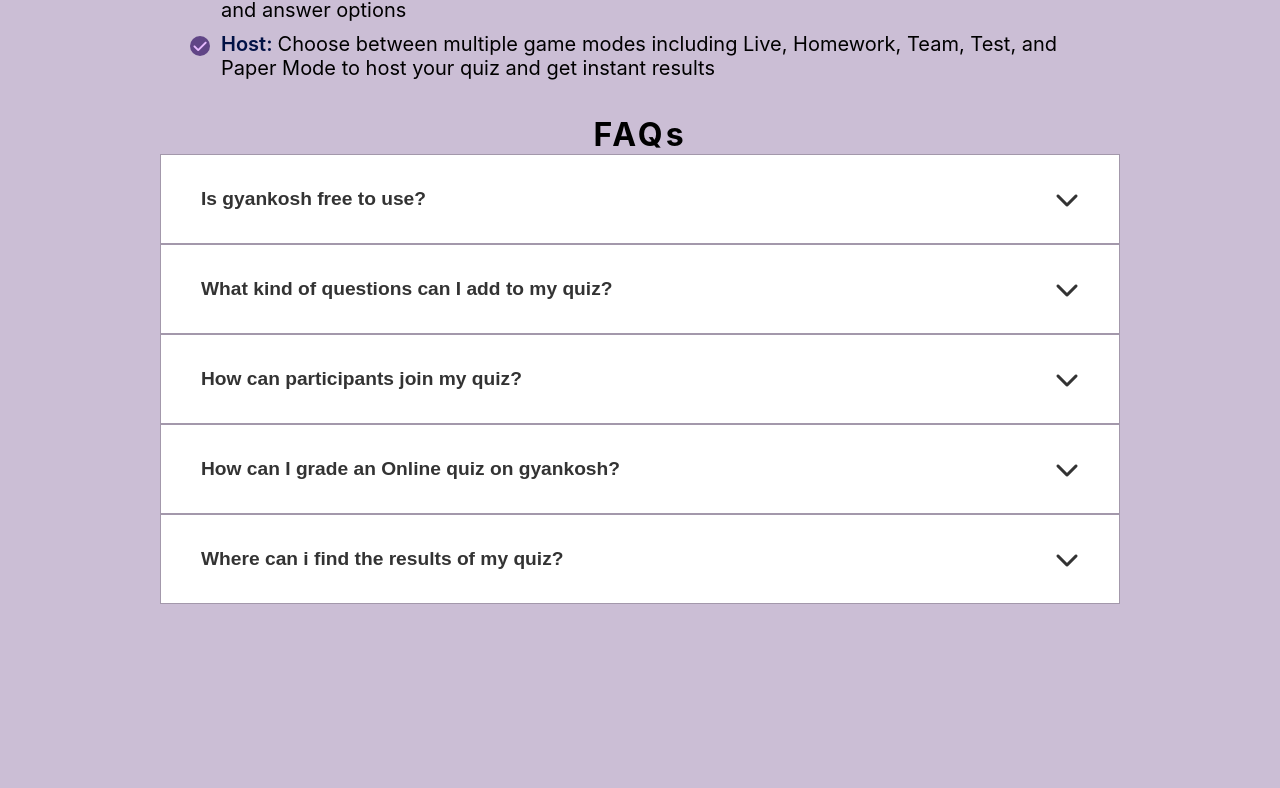
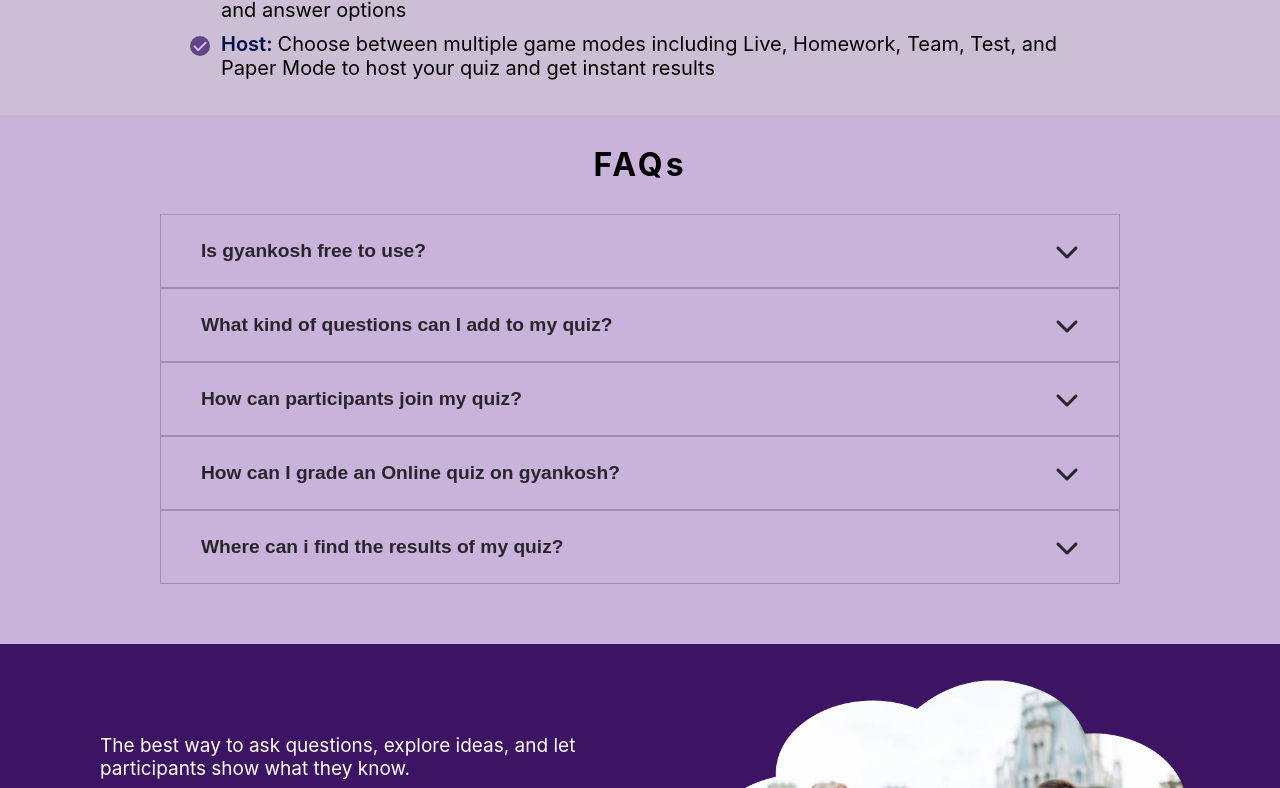
Before and after one commit to payalbhattamisra/Online_quiz, a React (Create React App) app in the folder quiz/: page / in a window 1280 px wide. Shown: the part 2352-3140 px from the top of the page. Built offline with nearby package versions, Linux system fonts and the light colour scheme.

Commit message:
add faqs

```diff
--- a/quiz/src/Components/FAQs/FAQs.css
+++ b/quiz/src/Components/FAQs/FAQs.css
@@ -1,8 +1,10 @@
 .faqs {
-    height: 700px;
+    /* height: 700px; */
     width: 100%;
-    background-color: rgb(203, 190, 213);
+    background-color: rgb(201, 179, 218);
+
     margin: auto;
+    padding-bottom: 60px;
   }
 
   .headings > h1 {
@@ -10,6 +12,8 @@
     width: 75%;
     margin: auto;
     letter-spacing: 3px;
+    margin-bottom: 30px;
+    margin-top: 30px;
   }
 
   .faqs > .faq {
@@ -18,12 +22,13 @@
   }
 
   .faq > .accordion {
-    background-color: white;
+    background-color: rgb(201, 179, 218);
+
     color: rgba(0, 0, 0, 0.8);
     cursor: pointer;
     font-size: 1.2rem;
     width: 100%;
-    padding: 2rem 2.5rem;
+    padding: 1.5rem 2.5rem;
     border: none;
     outline: none;
     transition: 0.4s;
@@ -39,13 +44,15 @@
 
   .active,
   .accordion:hover {
-    background-color: #f1f7f5;
+    background-color: rgb(171, 143, 192);
+
   }
 
   .panel {
-    padding: 0 2rem 2.5rem 2rem;
+    padding: 0 2rem 1.5rem 2rem;
     overflow: hidden;
-    background-color: #f1f7f5;
+    background-color:rgb(218, 174, 240);
+
     display: none;
   }
 
```
